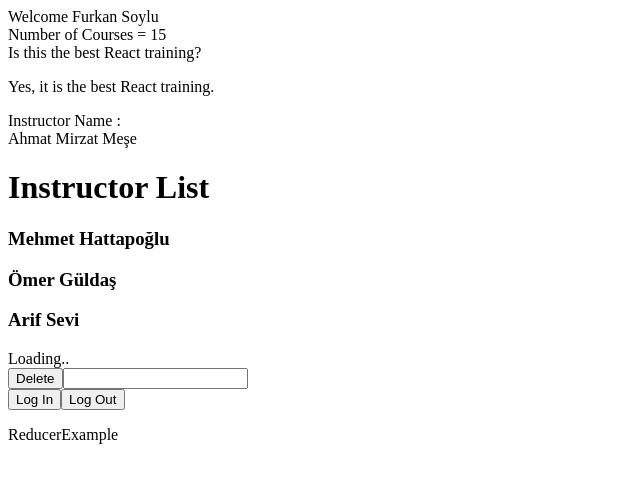
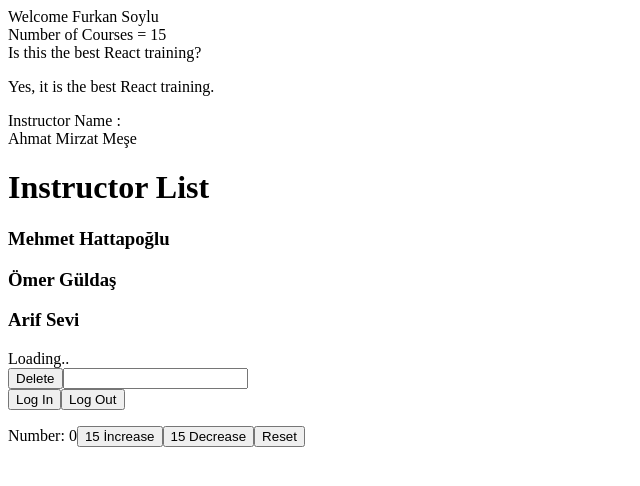
Before and after one commit to furkansylu97/TypeScript_Works, a React (Vite) app in the folder ReactTypeScript/: page / in a window 1280 px wide. Shown: the top 486 px of the page, without its empty margins (0-640 px from the left). Built offline with nearby package versions, Linux system fonts and the light colour scheme.

Commit message:
ReducerExamples constents were written

```diff
--- a/ReactTypeScript/src/components/ReducerExample.tsx
+++ b/ReactTypeScript/src/components/ReducerExample.tsx
@@ -1,8 +1,36 @@
 import React from 'react'
+import { useReducer } from 'react';
+
+  const initialState = { count: 0 };
+
+function reducer(state, action) {
+    switch (action.type) {
+      case 'increment':
+        return { count: state.count + action.payload };
+      case 'decrement':
+        return { count: state.count - action.payload };
+      case 'reset':
+        return initialState;
+      default:
+        return state;
+    }
+  }
 
 function ReducerExample() {
+
+    const [state, dispatch] = useReducer(reducer, initialState);
+
   return (
-    <div>ReducerExample</div>
+    <>
+      Number: {state.count}
+      <button onClick={() => dispatch({ type: 'increment', payload: 15 })}>
+        15 İncrease
+      </button>
+      <button onClick={() => dispatch({ type: 'decrement', payload: 15 })}>
+        15 Decrease
+      </button>
+      <button onClick={() => dispatch({ type: 'reset' })}>Reset</button>
+    </>
   )
 }
 
```
